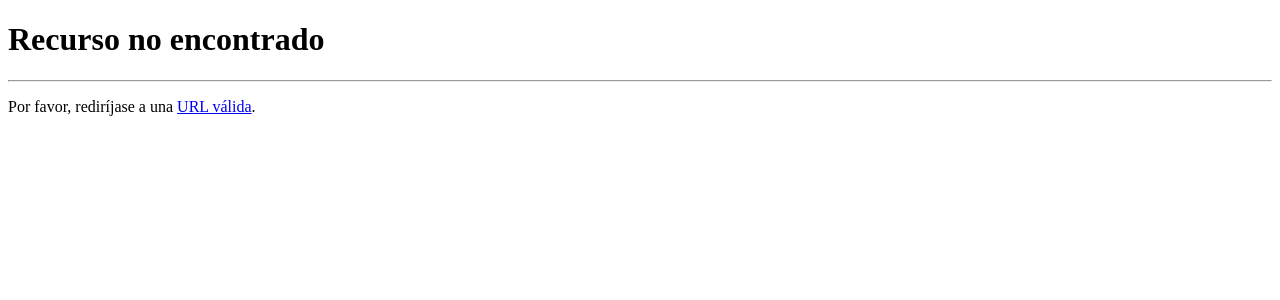
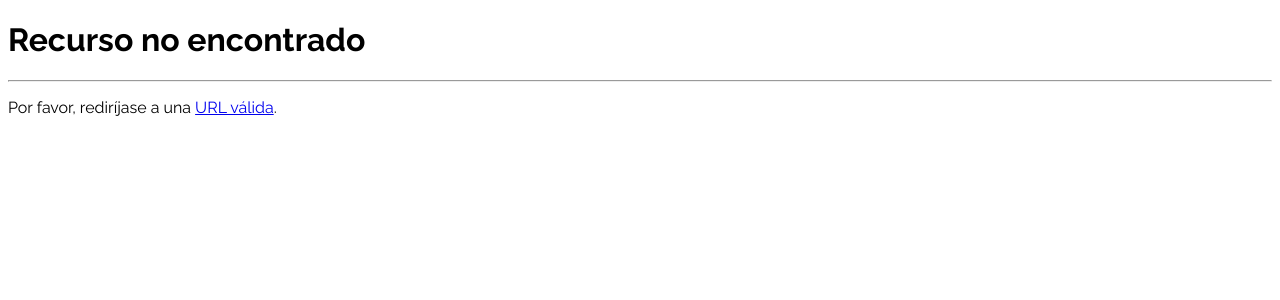
Before and after one commit to PolNun/practica4-moby-2023, an Angular app: page /404 in a window 1280 px wide. Shown: the top 300 px of the page. Built offline with nearby package versions, Linux system fonts and the light colour scheme.

Commit message:
Fuente modificada

```diff
--- /dev/null
+++ b/src/app/posts/components/comments/comments.component.html
@@ -0,0 +1 @@
+<p>comments works!</p>
--- a/src/app/posts/posts.module.ts
+++ b/src/app/posts/posts.module.ts
@@ -4,12 +4,14 @@ import {CommonModule} from '@angular/common';
 import {PostsRoutingModule} from './posts-routing.module';
 import {PostComponent} from './components/post/post.component';
 import {PostDetailComponent} from './components/post-detail/post-detail.component';
+import { CommentsComponent } from './components/comments/comments.component';
 
 
 @NgModule({
   declarations: [
     PostComponent,
-    PostDetailComponent
+    PostDetailComponent,
+    CommentsComponent
   ],
   imports: [
     CommonModule,
--- a/src/styles.css
+++ b/src/styles.css
@@ -1 +1,7 @@
-/* You can add global styles to this file, and also import other style files */
+@import url('https://fonts.googleapis.com/css2?family=Raleway:ital,wght@0,100;0,300;0,400;0,500;0,700;0,800;1,400&display=swap');
+
+body {
+  font-family: 'Raleway', sans-serif;
+  font-size: 16px;
+  font-weight: 400;
+}
```
Also changed, not shown: src/app/posts/components/comments/comments.component.ts (added, +10 -0 lines), src/app/posts/components/comments/comments.component.css (added).
